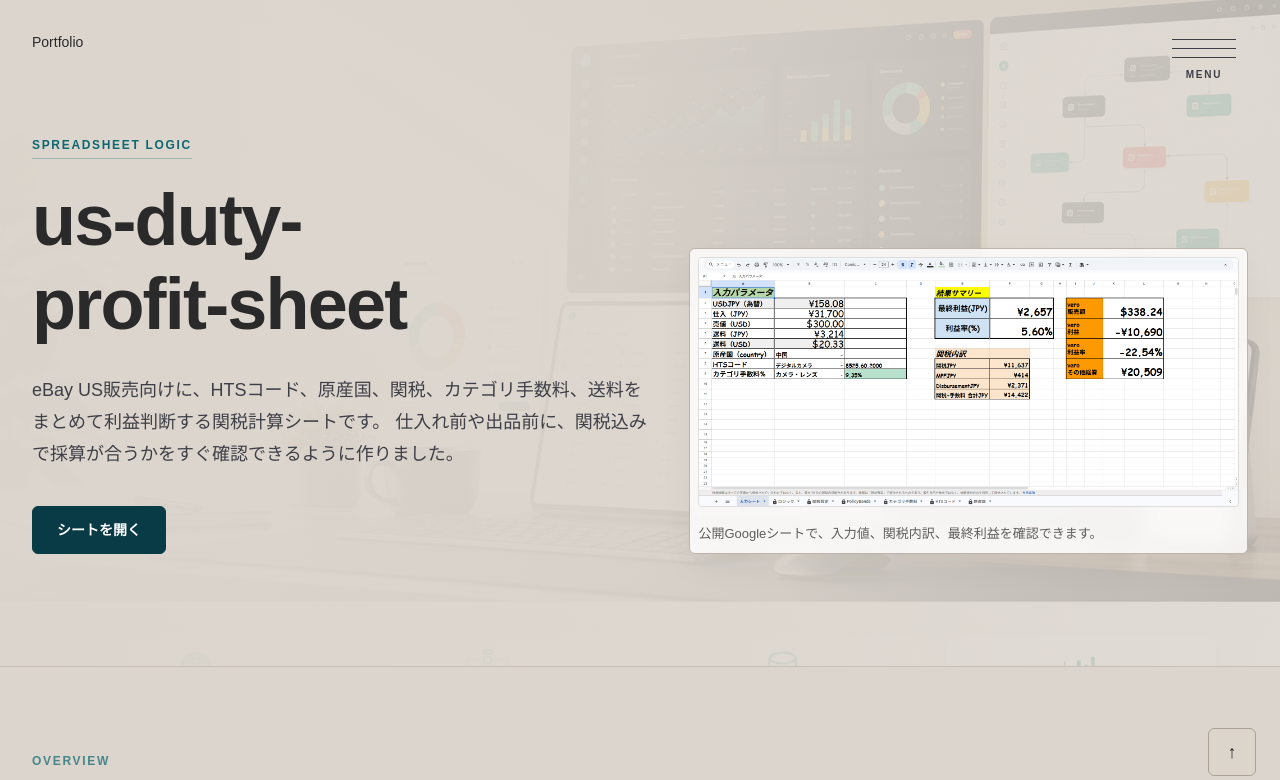
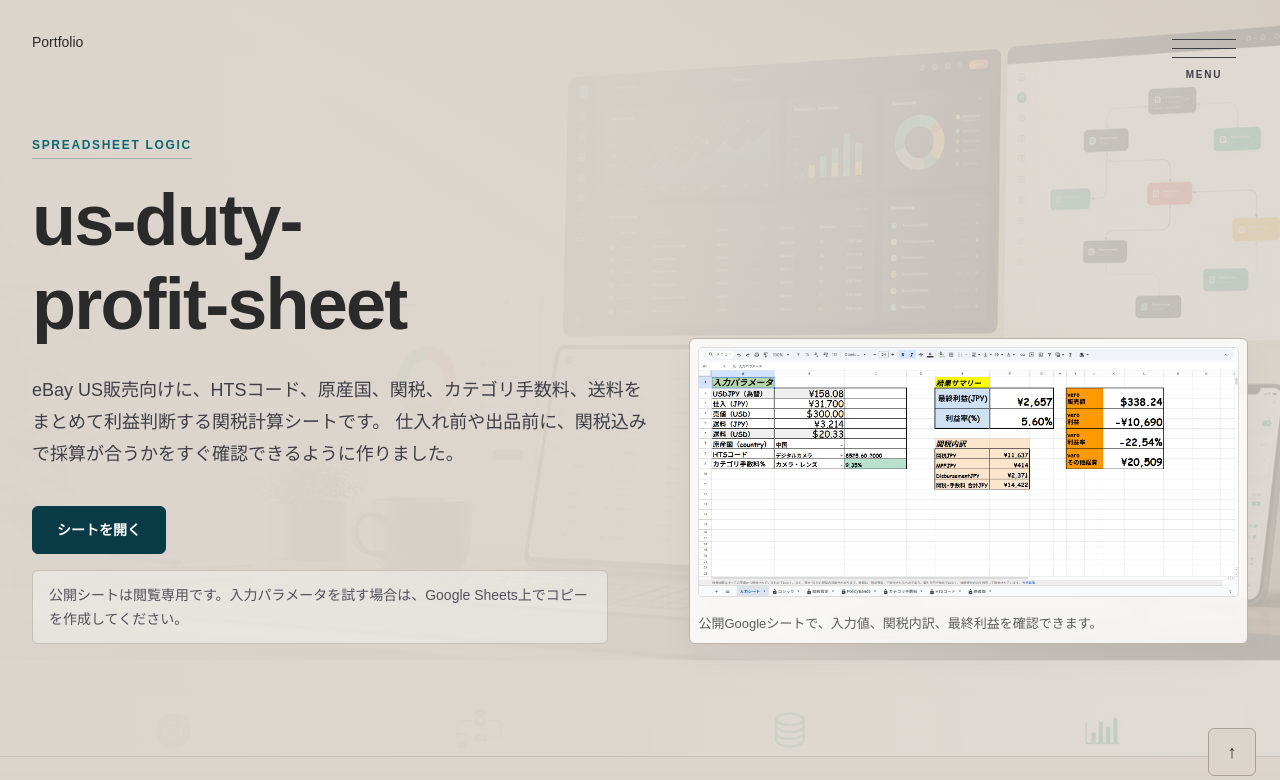
Before and after one commit to muu-ima/portfolio, a Next.js app: page /works/us-duty-profit-sheet in a window 1280 px wide. Shown: the top 780 px of the page. Built offline with nearby package versions, Linux system fonts and the light colour scheme; a web font is replaced by a local one.

Commit message:
Add copy note to duty profit sheet

```diff
--- a/app/works/us-duty-profit-sheet/page.tsx
+++ b/app/works/us-duty-profit-sheet/page.tsx
@@ -129,6 +129,9 @@ export default function UsDutyProfitSheetPage() {
                   シートを開く
                 </a>
               </div>
+              <p className="mt-4 max-w-xl rounded-[var(--portfolio-radius)] border border-[#c8c0b6] bg-white/35 px-4 py-3 text-sm leading-6 text-zinc-600">
+                公開シートは閲覧専用です。入力パラメータを試す場合は、Google Sheets上でコピーを作成してください。
+              </p>
             </div>
 
             <div className="media-frame p-3 backdrop-blur">
```
